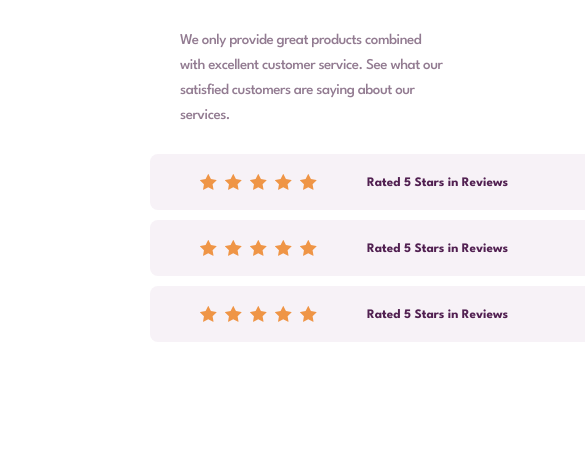
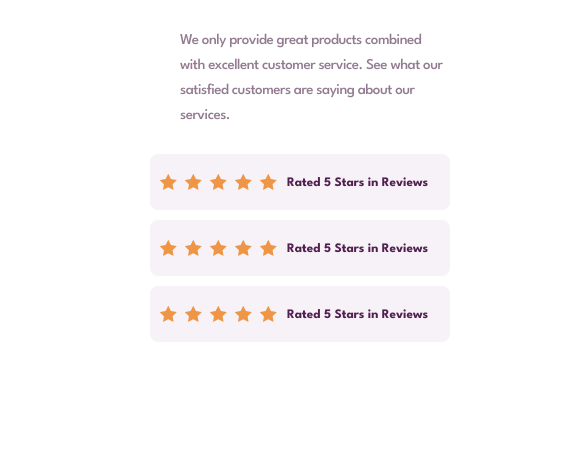
Before and after one commit to stalo110/css-grid, a plain HTML site: page index.html in a window 390 px wide. Shown: the part 380-829 px from the top of the page, 585 px wide, since content can reach past the window. Drawn offline with Linux system fonts and the light colour scheme.

Commit message:
Final changes made

```diff
--- a/style.css
+++ b/style.css
@@ -91,11 +91,14 @@ margin: 10px 0px;
     margin-left: 0px;
     width: 327px;
  }
+ .row{
+    width: 300px;
+ }
+ .column {
+    padding-left: 10px;
+ }
+
 }
-
-  .column > img{
-
-  }
 
   .column > h3{
 color: #512051;
```
